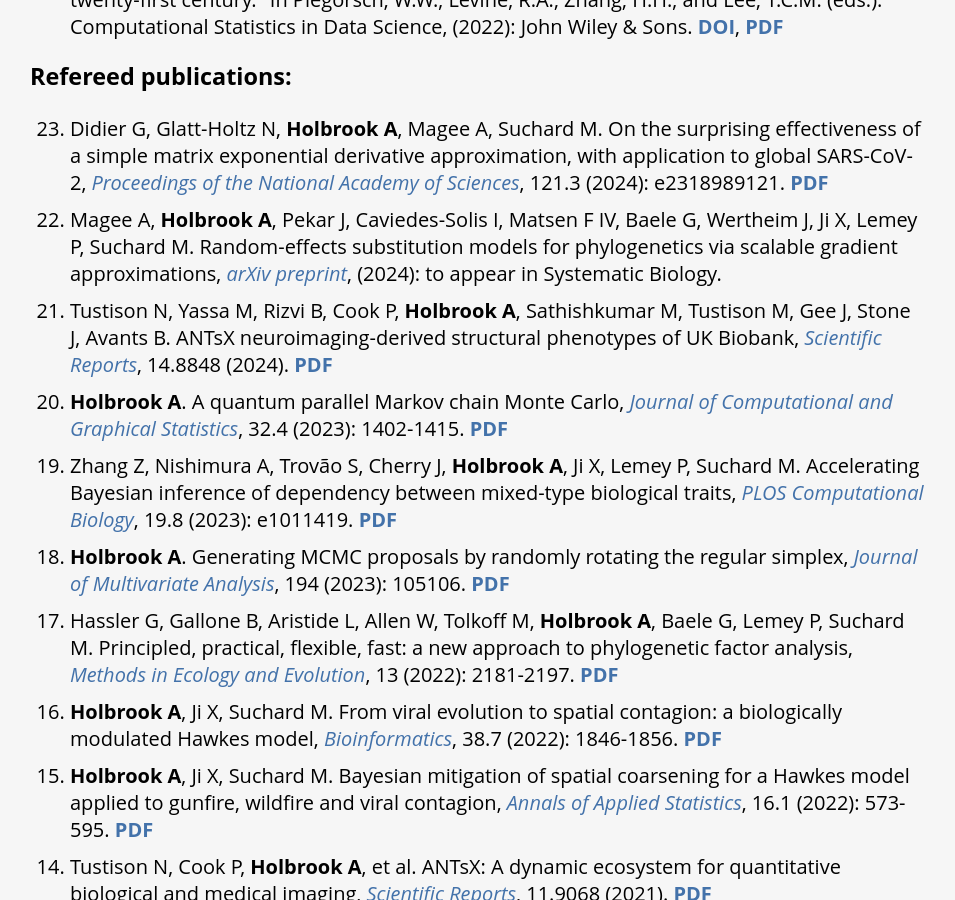
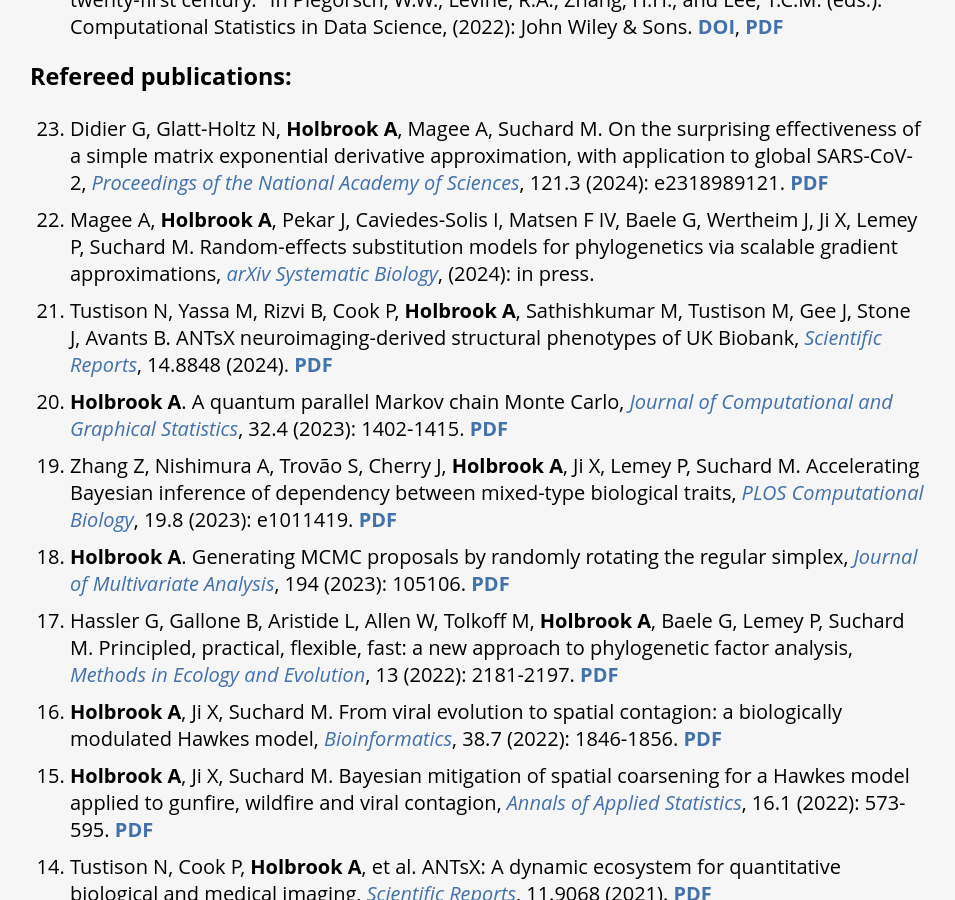
Before and after one commit to andrewjholbrook/andrewjholbrook.github.io, a Jekyll site: the page built from research.html, in a window 1280 px wide and 900 px high, scrolled down 773 px. Shown: the whole window, without its empty margins (162-1117 px from the left). Built offline with Jekyll 4.4.1, drawn with Linux system fonts in a browser that asks for light colours; a style sheet for code colours, icons or effects is not loaded.

Commit message:
Update research.html

```diff
--- a/research.html
+++ b/research.html
@@ -29,7 +29,7 @@
 
   <ol id="pubs" reversed>
                 <li> Didier G, Glatt-Holtz N, <b>Holbrook A</b>, Magee A, Suchard M. On the surprising effectiveness of a simple matrix exponential derivative approximation, with application to global SARS-CoV-2, <i><a href="https://doi.org/10.1073/pnas.2318989121" target="_blank">Proceedings of the National Academy of Sciences</a></i>, 121.3 (2024): e2318989121. <a href="papers/pnas.pdf" target="_blank"><b>PDF</b></a></li>
-                <li> Magee A, <b>Holbrook A</b>, Pekar J, Caviedes-Solis I, Matsen F IV, Baele G, Wertheim J, Ji X, Lemey P, Suchard M. Random-effects substitution models for phylogenetics via scalable gradient approximations, <i><a href="https://arxiv.org/abs/2303.13642" target="_blank">arXiv preprint</a></i>, (2024): to appear in Systematic Biology.</li>
+                <li> Magee A, <b>Holbrook A</b>, Pekar J, Caviedes-Solis I, Matsen F IV, Baele G, Wertheim J, Ji X, Lemey P, Suchard M. Random-effects substitution models for phylogenetics via scalable gradient approximations, <i><a href="https://doi.org/10.1093/sysbio/syae019" target="_blank">arXiv Systematic Biology</a></i>, (2024): in press.</li>
                 <li> Tustison N, Yassa M, Rizvi B, Cook P, <b>Holbrook A</b>, Sathishkumar M, Tustison M, Gee J, Stone J, Avants B. ANTsX neuroimaging-derived structural phenotypes of UK Biobank, <i><a href="https://doi.org/10.1038/s41598-024-59440-6" target="_blank">Scientific Reports</a></i>, 14.8848 (2024). <a href="papers/ANTsUKB.pdf" target="_blank"><b>PDF</b></a></li>
         <li><b>Holbrook A</b>. A quantum parallel Markov chain Monte Carlo, <i><a href="https://doi.org/10.1080/10618600.2023.2195890" target="_blank">Journal of Computational and Graphical Statistics</a></i>, 32.4 (2023): 1402-1415. <a href="papers/qpmcmc.pdf" target="_blank"><b>PDF</b></a></li>
         <li>Zhang Z, Nishimura A, Trovão S, Cherry J, <b>Holbrook A</b>, Ji X, Lemey P, Suchard M. Accelerating Bayesian inference of dependency between mixed-type biological traits, <i><a href="https://doi.org/10.1371/journal.pcbi.1011419" target="_blank">PLOS Computational Biology</a></i>, 19.8 (2023): e1011419. <a href="papers/journal.pcbi.1011419.pdf" target="_blank"><b>PDF</b></a></li>
```
